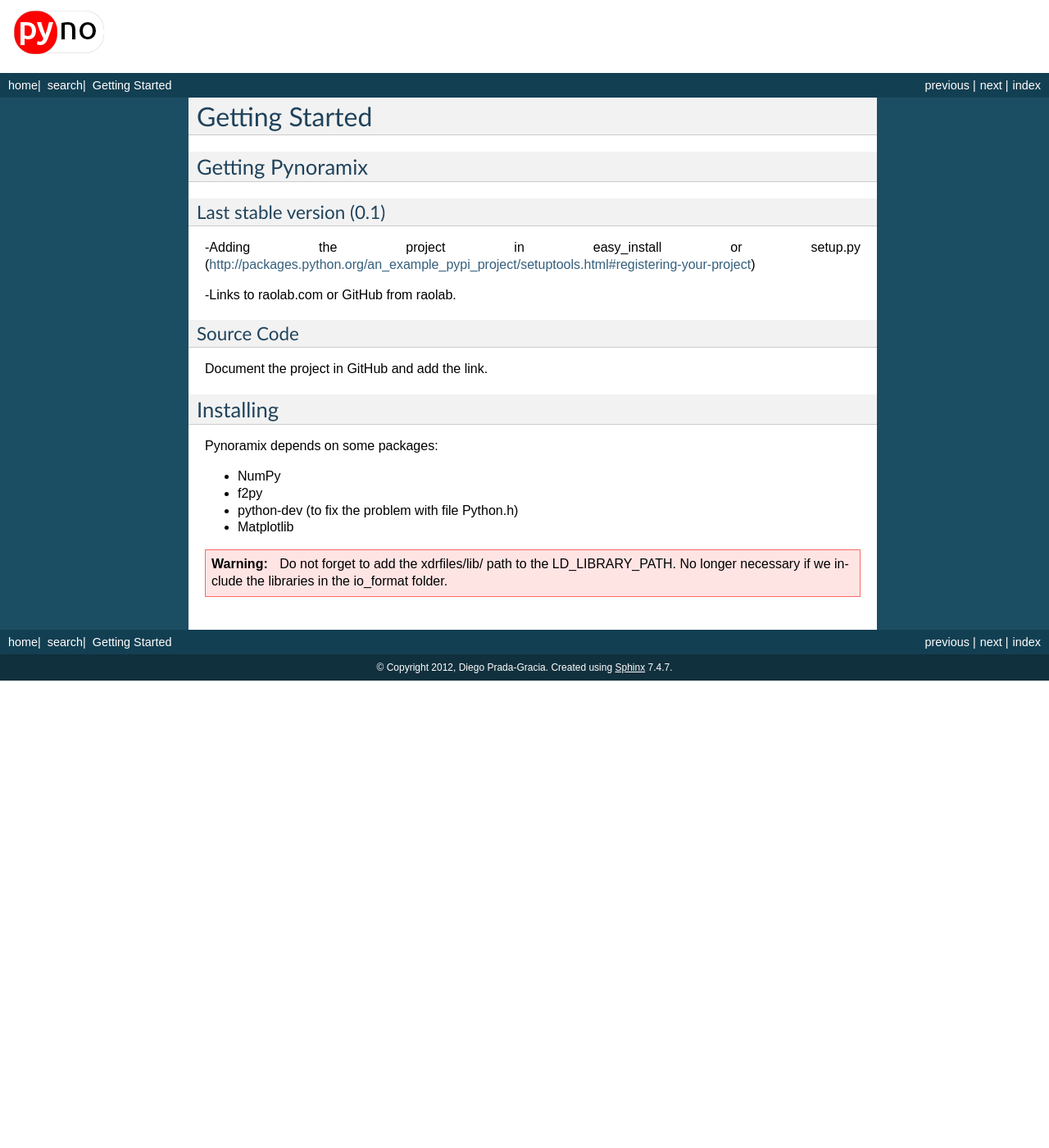
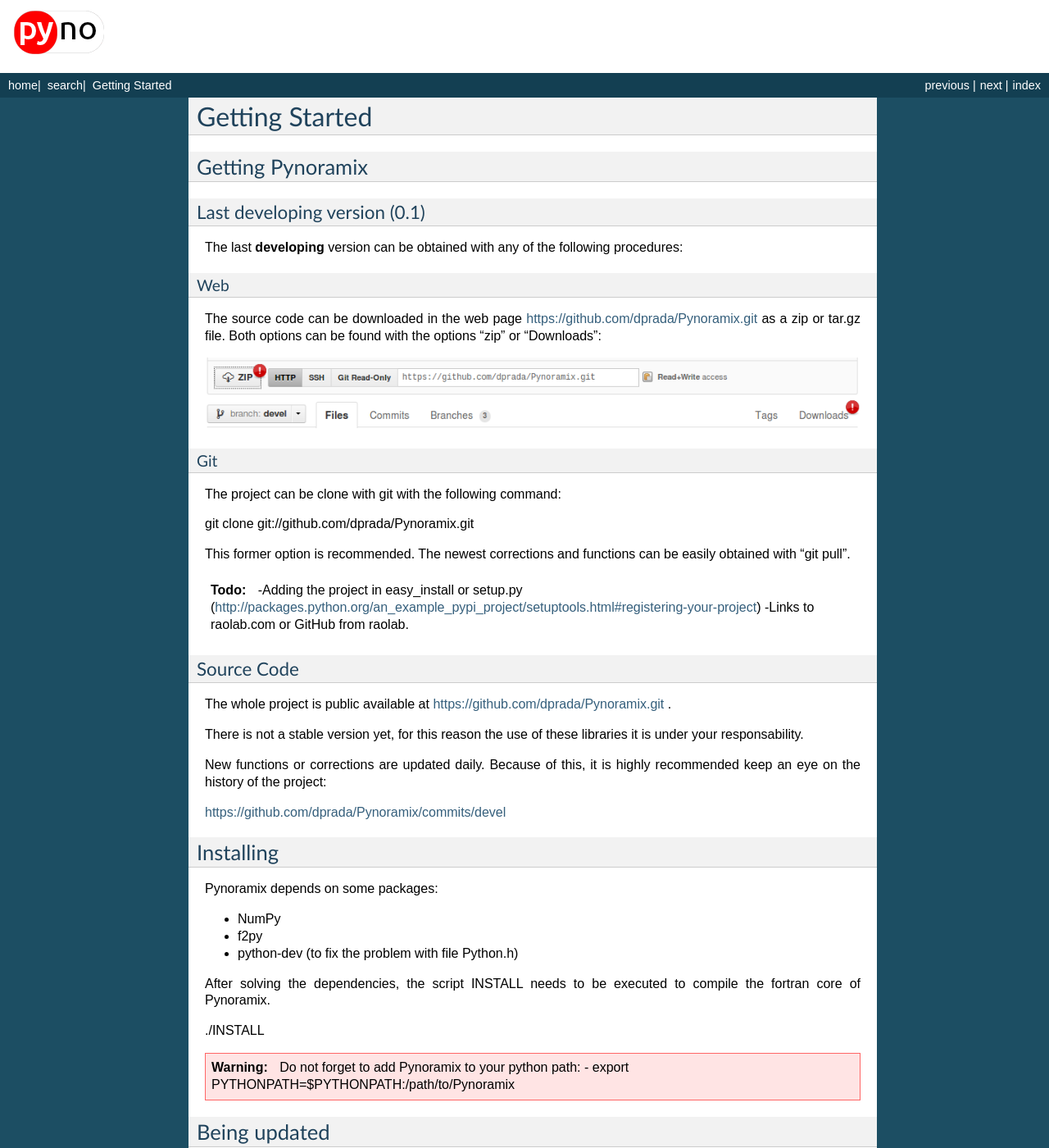
Before and after one commit to dprada/Pynoramix, a Sphinx documentation site: the page built from doc/source/getting_started.rst, in a window 1280 px wide and 1400 px high. Shown: the whole window at 82% size. Built offline with Sphinx 7.4.7, drawn with Linux system fonts in a browser that asks for light colours; some of the changed text lies outside the part shown.

Commit message:
Documentation updated

```diff
--- a/doc/source/getting_started.rst
+++ b/doc/source/getting_started.rst
@@ -4,17 +4,47 @@
 Getting Pynoramix
 =================
 
-Last stable version (0.1)
-+++++++++++++++++++++++++
+Last developing version (0.1)
++++++++++++++++++++++++++++++
 
--Adding the project in easy_install or setup.py (http://packages.python.org/an_example_pypi_project/setuptools.html#registering-your-project)
+The last **developing** version can be obtained with any of the following procedures:
 
--Links to raolab.com or GitHub from raolab.
+
+Web
+...
+
+The source code can be downloaded in the web page https://github.com/dprada/Pynoramix.git as a zip or tar.gz file.
+Both options can be found with the options "zip" or "Downloads":
+
+.. image:: _static/screenshot_github.png
+
+
+Git
+...
+The project can be clone with git with the following command:
+
+git clone git://github.com/dprada/Pynoramix.git
+
+This former option is recommended. The newest corrections and functions can be easily obtained with "git pull".
+
+
+.. Todo::
+   -Adding the project in easy_install or setup.py (http://packages.python.org/an_example_pypi_project/setuptools.html#registering-your-project)
+   -Links to raolab.com or GitHub from raolab.
+
 
 Source Code
 +++++++++++
 
-Document the project in GitHub and add the link.
+The whole project is public available at https://github.com/dprada/Pynoramix.git .
+
+There is not a stable version yet, for this reason the use of these libraries it is under your responsability.
+
+New functions or corrections are updated daily. Because of this, it is highly recommended keep an eye on the history of the project:
+
+https://github.com/dprada/Pynoramix/commits/devel
+
+
 
 Installing
 ===========
@@ -24,7 +54,22 @@
 - NumPy
 - f2py
 - python-dev (to fix the problem with file Python.h)
-- Matplotlib
 
-.. warning:: Do not forget to add the xdrfiles/lib/ path to the LD_LIBRARY_PATH.
-	     No longer necessary if we include the libraries in the io_format folder.
+After solving the dependencies, the script INSTALL needs to be executed to compile the fortran core of Pynoramix.
+
+./INSTALL
+
+.. warning:: Do not forget to add Pynoramix to your python path:
+   - export PYTHONPATH=$PYTHONPATH:/path/to/Pynoramix
+
+
+Being updated
+=============
+
+The last modifications can be easily downloaded if you made a git clone.
+The command 'git pull' can be executed over the Python directory to check and obtained the changes.
+
+Once this has been done, it is recommended to clean old libraries and compile them again:
+
+./CLEAN
+./INSTALL
```
Also changed, not shown: doc/source/index.rst (+21 -18 lines), doc/source/_static/screenshot_github.png (added).
